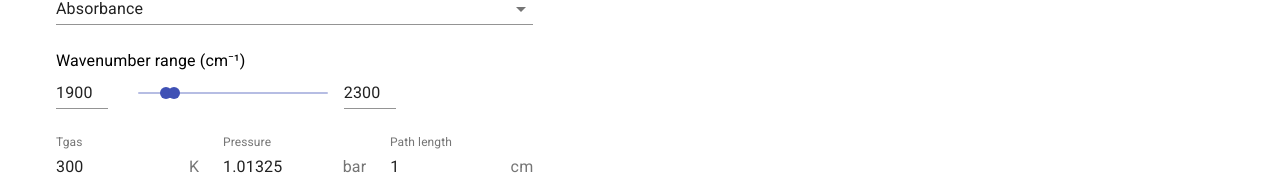
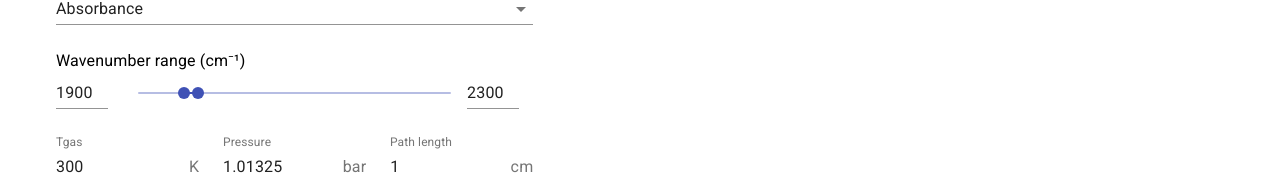
Before and after one commit to arunavabasucom/radis-app, a React (Create React App) app in the folder website/: page / in a window 1280 px wide. Shown: the part 125-300 px from the top of the page. Built offline with nearby package versions, Linux system fonts and the light colour scheme; no server answers.

Commit message:
wavenumber adjusted

```diff
--- a/website/src/components/CalcSpectrum.tsx
+++ b/website/src/components/CalcSpectrum.tsx
@@ -232,7 +232,7 @@ export const CalcSpectrum: React.FC = () => {
     <form onSubmit={onSubmitHandler}>
       {error ? <ErrorAlert message={error} /> : null}
       <Grid container spacing={2}>
-        <Grid item xs={12} sm={5} md={5} lg={5}>
+        <Grid item xs={12} sm={8} md={5} lg={5}>
           <Grid container spacing={3}>
             <Grid item xs={12}>
               <Mode params={params} setParams={setParams} />
--- a/website/src/components/fields/WavenumberRangeSlider.tsx
+++ b/website/src/components/fields/WavenumberRangeSlider.tsx
@@ -97,10 +97,10 @@ export const WavenumberRangeSlider: React.FC<WavelengthRangeSliderProps> = ({
         Wavenumber range (cm⁻¹)
       </Typography>
       <Grid container spacing={2} alignItems="center">
-        <Grid item sm={12} lg={2}>
+        <Grid item xs={2}>
           {rangeInput(lowerRange, setLowerRange, "min-wavenumber-input")}
         </Grid>
-        <Grid item xs={12} sm={12} lg={5}>
+        <Grid item xs={8}>
           <Slider
             value={[
               lowerRange === "" ? minRange : lowerRange,
@@ -112,7 +112,7 @@ export const WavenumberRangeSlider: React.FC<WavelengthRangeSliderProps> = ({
             max={maxRange}
           />
         </Grid>
-        <Grid item sm={12} lg={2}>
+        <Grid item xs={2}>
           {rangeInput(upperRange, setUpperRange, "max-wavenumber-input")}
         </Grid>
       </Grid>
```
